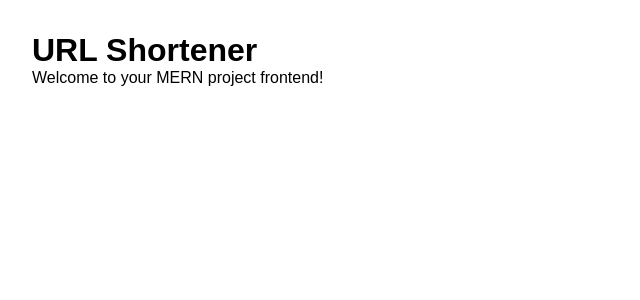
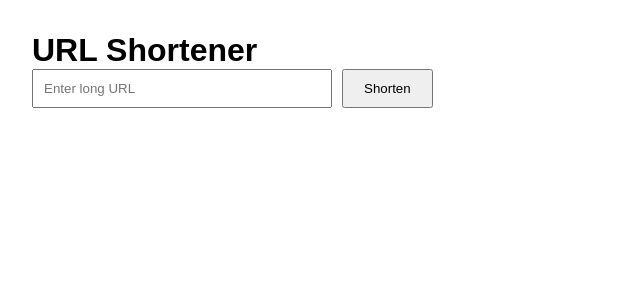
Before and after one commit to ahmad-majid/ahmad-innovaxel-majid, a React (Vite) app in the folder frontend/: page / in a window 1280 px wide. Shown: the top 300 px of the page, without its empty margins (0-640 px from the left). Built offline with nearby package versions, Linux system fonts and the light colour scheme.

Commit message:
fix: update POST request URL to match backend

```diff
--- a/frontend/package.json
+++ b/frontend/package.json
@@ -10,6 +10,7 @@
     "preview": "vite preview"
   },
   "dependencies": {
+    "axios": "^1.10.0",
     "react": "^19.1.0",
     "react-dom": "^19.1.0"
   },
--- a/frontend/src/App.jsx
+++ b/frontend/src/App.jsx
@@ -1,10 +1,51 @@
-import React from 'react';
+
+import React, { useState } from 'react';
+import axios from 'axios';
 
 function App() {
+  const [url, setUrl] = useState('');
+  const [shortUrl, setShortUrl] = useState('');
+  const [error, setError] = useState('');
+
+  const handleSubmit = async (e) => {
+    e.preventDefault();
+
+    if (!url.trim()) {
+      setError('URL is required');
+      return;
+    }
+
+    try {
+      const res = await axios.post('http://localhost:5000/', { url });
+      setShortUrl(`http://localhost:5000/${res.data.shortCode}`);
+      setError('');
+    } catch (err) {
+      setError(err.response?.data?.error || 'Something went wrong');
+    }
+  };
+
   return (
     <div style={{ padding: '2rem', fontFamily: 'sans-serif' }}>
       <h1>URL Shortener</h1>
-      <p>Welcome to your MERN project frontend!</p>
+      <form onSubmit={handleSubmit}>
+        <input
+          type="text"
+          value={url}
+          onChange={(e) => setUrl(e.target.value)}
+          placeholder="Enter long URL"
+          style={{ padding: '10px', width: '300px', marginRight: '10px' }}
+        />
+        <button type="submit" style={{ padding: '10px 20px' }}>Shorten</button>
+      </form>
+
+      {shortUrl && (
+        <div style={{ marginTop: '1rem' }}>
+          <p>Short URL:</p>
+          <a href={shortUrl} target="_blank" rel="noopener noreferrer">{shortUrl}</a>
+        </div>
+      )}
+
+      {error && <p style={{ color: 'red' }}>{error}</p>}
     </div>
   );
 }
```
Also changed, not shown: 1 other file (tests, documents, lock files or other folders).
